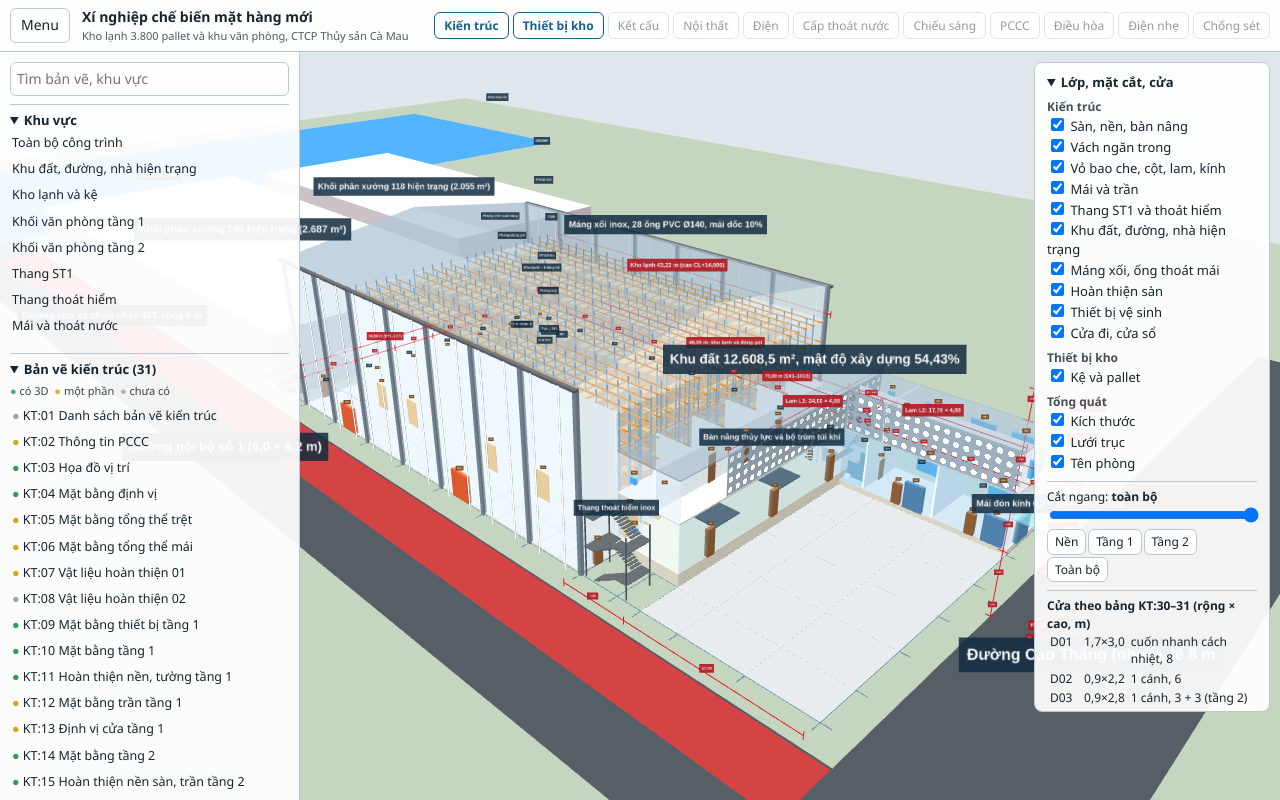
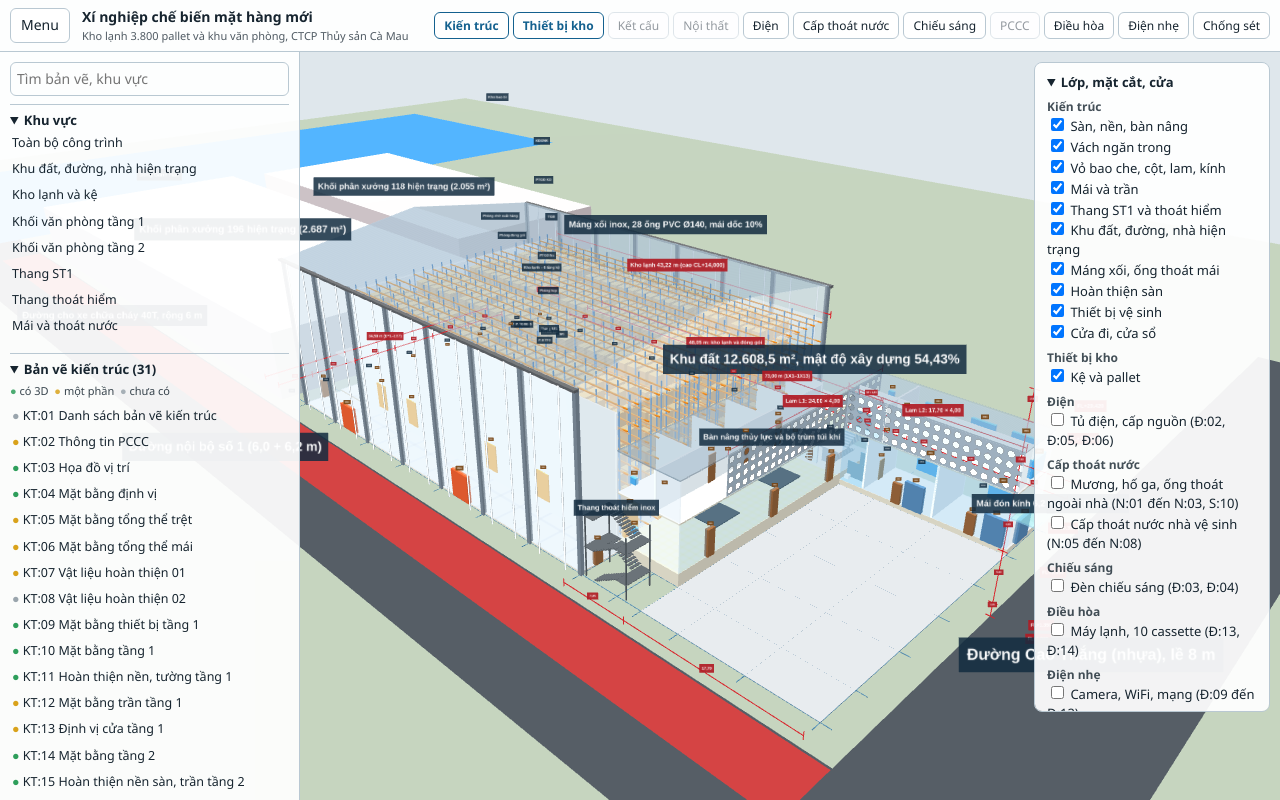
Before and after one commit to dohuuduy/Kho3800Pallet, a plain HTML site: page index.html in a window 1280 px wide. Drawn offline with nearby package versions, Linux system fonts and the light colour scheme.

Commit message:
Update index.html

```diff
--- a/index.html
+++ b/index.html
@@ -16,4 +16,4 @@
 </div>
 <script src="https://cdnjs.cloudflare.com/ajax/libs/three.js/r128/three.min.js"></script>
 <script src="https://cdn.jsdelivr.net/npm/three@0.128.0/examples/js/controls/OrbitControls.js"></script>
-<script src="js/app.js"></script><script src="js/data.js"></script><script src="js/shell.js"></script><script src="js/modules/mau.js"></script></body></html>
+<script src="js/app.js"></script><script src="js/data.js"></script><script src="js/shell.js"></script><script src="js/modules/mau.js"></script><script src="js/modules/dien.js"></script><script src="js/modules/dientich.js"></script><script src="js/modules/nuoc.js"></script></body></html>
```
